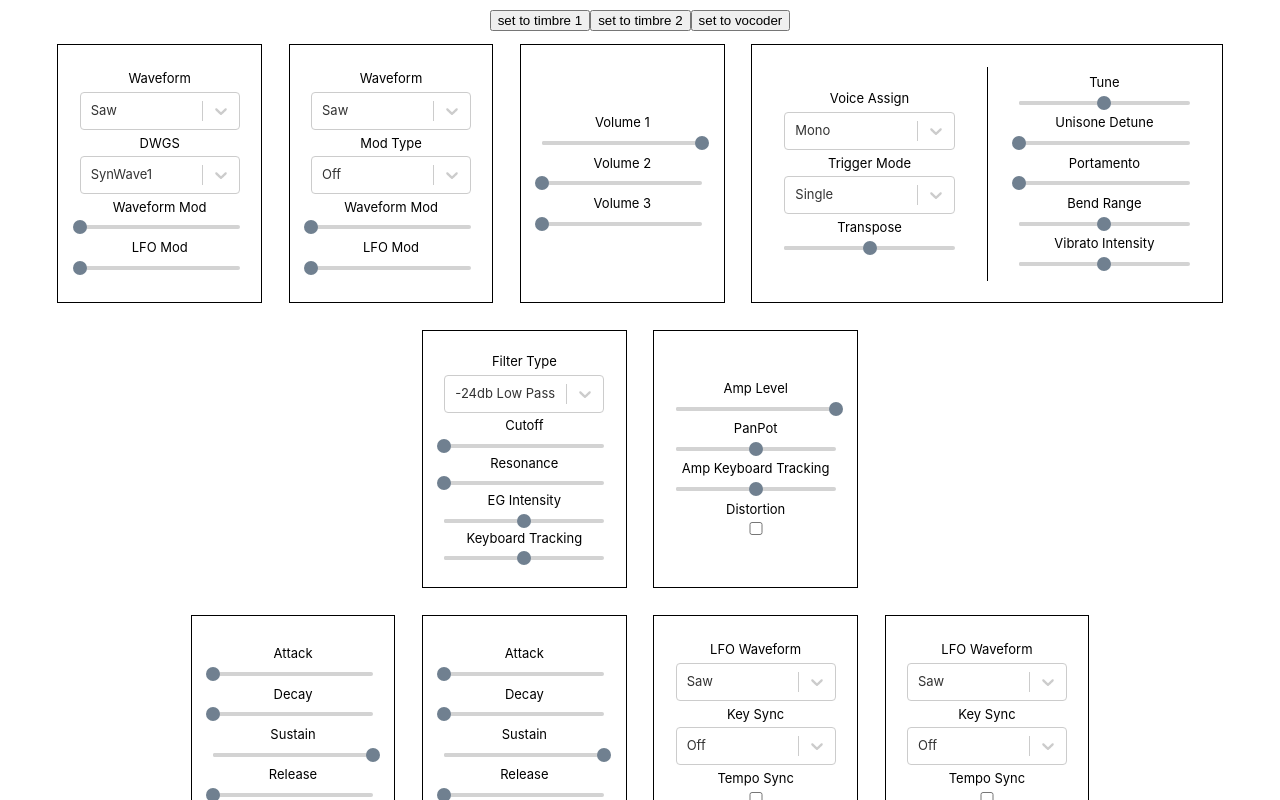
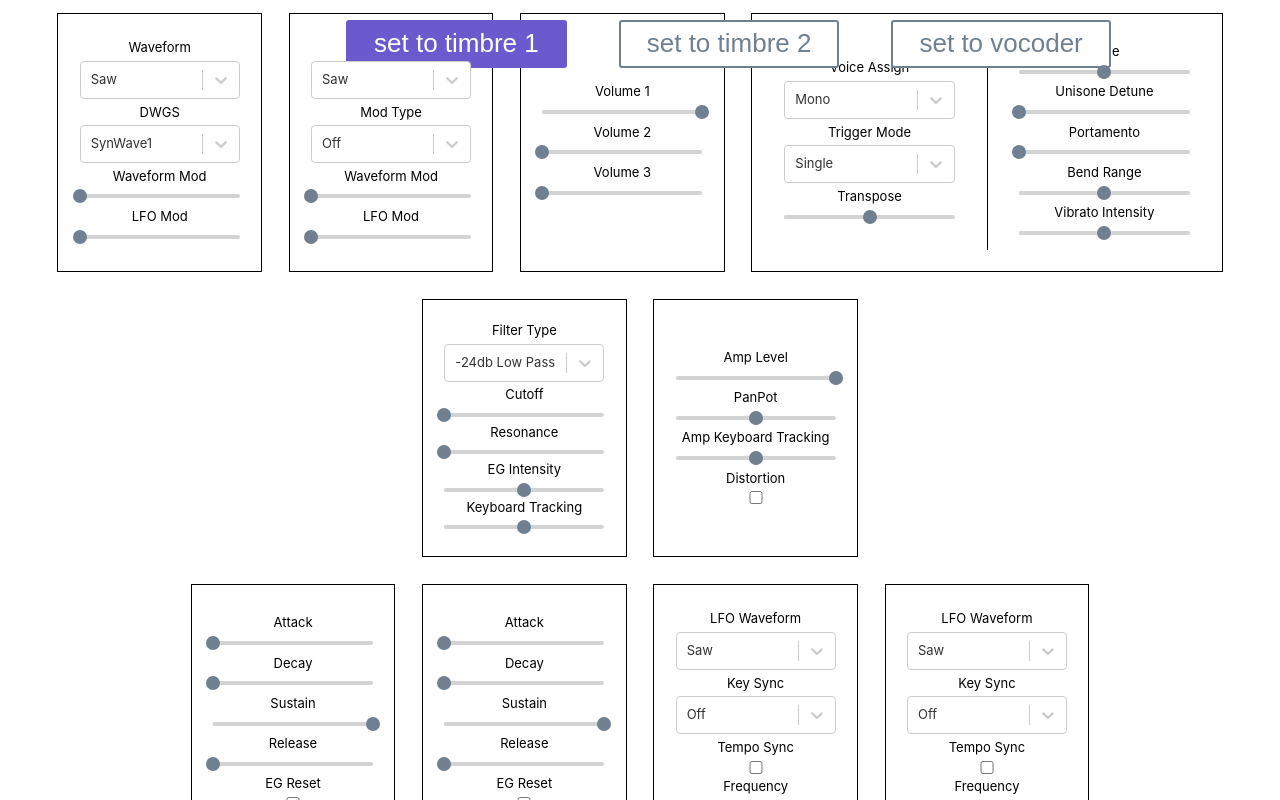
Before and after one commit to ifacodes/alapatch, a React (Create React App) app: page / in a window 1280 px wide. Shown: the top 800 px of the page. Built offline with nearby package versions, Linux system fonts and the light colour scheme.

Commit message:
added button styling

```diff
--- a/src/features/timbre/Timbre.module.css
+++ b/src/features/timbre/Timbre.module.css
@@ -8,3 +8,31 @@
 .lineBreak {
     width: 100%;
 }
+
+.buttonContainer {
+    position: fixed;
+    top: 0;
+    left: 25%;
+}
+
+.buttonContainer > button {
+    background: white;
+    color: slategrey;
+    font-size: 1em;
+    margin: 0.75em 1em;
+    padding: 0.25em 1em;
+    border: 2px solid slategrey;
+    border-radius: 3px;
+    outline: none;
+}
+
+.buttonContainer > button:hover {
+    background: white;
+    color: slateblue;
+    border: 2px solid slateblue;
+}
+.buttonContainer > button:focus {
+    background: slateblue;
+    color: white;
+    border: 2px solid slateblue;
+}
--- a/src/features/timbre/timbreSwitcher.js
+++ b/src/features/timbre/timbreSwitcher.js
@@ -3,6 +3,7 @@ import Timbre from './Timbre';
 import Vocoder from './Vocoder';
 import { useDispatch, useSelector } from 'react-redux';
 import { timbreCurrentUpdate } from './timbreSlice';
+import styles from './Timbre.module.css';
 
 export default function TimbreSwitcher(props) {
     const currentTimbre = useSelector((state) => state.timbres.currentTimbre);
@@ -15,8 +16,8 @@ export default function TimbreSwitcher(props) {
 
     return (
         <div>
-            <div>
-                <button onClick={(e) => handleClick(e, 'timbre1')}>
+            <div className={styles.buttonContainer}>
+                <button autoFocus onClick={(e) => handleClick(e, 'timbre1')}>
                     set to timbre 1
                 </button>
                 <button onClick={(e) => handleClick(e, 'timbre2')}>
```
